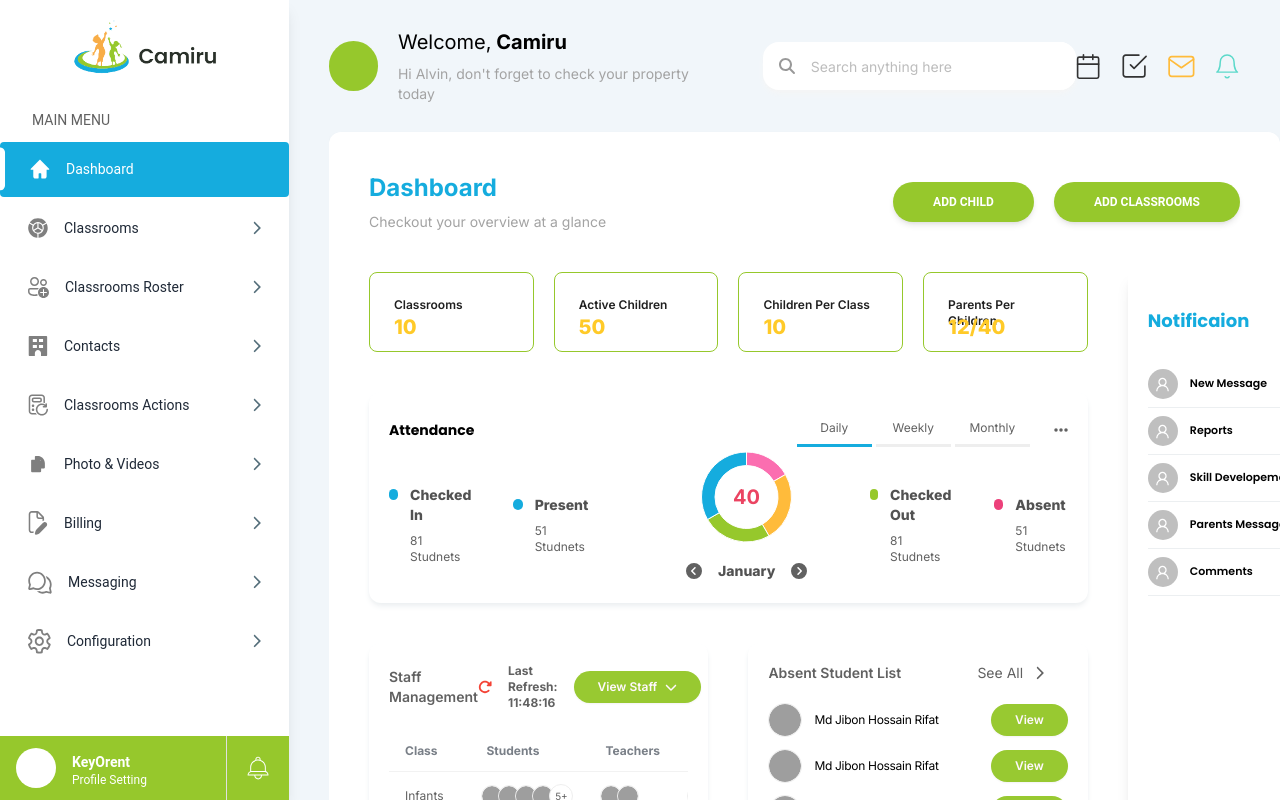
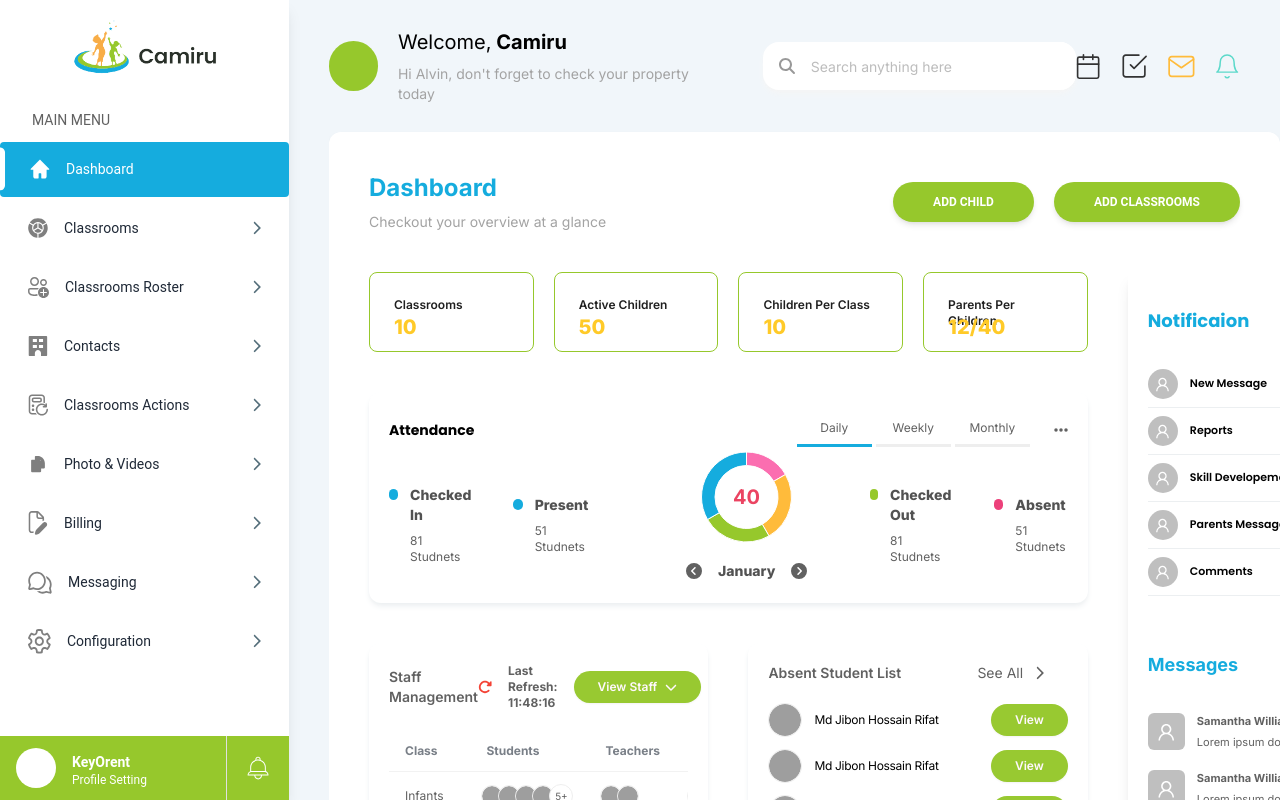
Before and after one commit to linear-digital/camiru-client-side, a React (Vite) app: page /dashboard in a window 1280 px wide. Built offline with nearby package versions, Linux system fonts and the light colour scheme; grey boxes are pictures that could not be loaded.

Commit message:
update Dashboard.jsx and NotificationSec.jsx

```diff
--- a/src/Pages/Dashboard/Dashboard.jsx
+++ b/src/Pages/Dashboard/Dashboard.jsx
@@ -8,6 +8,7 @@ import StapManagement from './_UI/StapManagement';
 import DownloadCustomReport from './_UI/DownloadCustomReport';
 import RecentMedia from './_UI/RecentMedia';
 import NotificationSec from './_UI/Sidebar/NotificationSec';
+import Messages from './_UI/Sidebar/Messages';
 
 const Dashboard = () => {
     return (
@@ -56,6 +57,7 @@ const Dashboard = () => {
                 </div>
                 <div className="min-w-[350px] max-w-[350px]  shadow-lg p-5 rounded-md">
                     <NotificationSec />
+                    <Messages />
                 </div>
             </section>
         </Card>
--- /dev/null
+++ b/src/Pages/Dashboard/_UI/Sidebar/Messages.jsx
@@ -0,0 +1,33 @@
+import { Avatar } from 'antd';
+import React from 'react';
+import { UserOutlined } from '@ant-design/icons';
+
+const Messages = () => {
+    return (
+        <div className='mt-10'>
+            <div className="flex justify-between items-center">
+                <h1 className=" text-primary text-lg font-bold leading-[17.09px]">Messages</h1>
+                <button className="text-zinc-600 text-[11.06px] font-bold ">View All</button>
+            </div>
+            <div className="grid gap-y-5 mt-10">
+                <MessageCard />
+                <MessageCard />
+                <MessageCard />
+                <MessageCard />
+                <MessageCard />
+            </div>
+        </div>
+    );
+};
+
+export default Messages;
+
+export const MessageCard = () => {
+    return <div className='flex items-center gap-3'>
+        <Avatar shape="square" size={37} icon={<UserOutlined />} />
+        <div>
+            <h5 className="text-slate-900 text-[11.06px] font-bold ">Samantha William</h5>
+            <p className="text-slate-400 mt-1 text-[11.06px] font-normal ">Lorem ipsum dolor sit amet...</p>
+        </div>
+    </div>
+}
--- a/src/Pages/Dashboard/_UI/Sidebar/NotificationSec.jsx
+++ b/src/Pages/Dashboard/_UI/Sidebar/NotificationSec.jsx
@@ -4,7 +4,7 @@ import { UserOutlined } from '@ant-design/icons';
 const NotificationSec = () => {
     return (
         <div className='poppins w-full py-5'>
-            <h1 className="w-[121px] h-[17px] text-primary text-lg font-bold leading-[17.09px]">Notificaion</h1>
+            <h1 className=" text-primary text-lg font-bold leading-[17.09px]">Notificaion</h1>
             <div className='mt-8 grid'>
 
                 <NotificationRow
```
